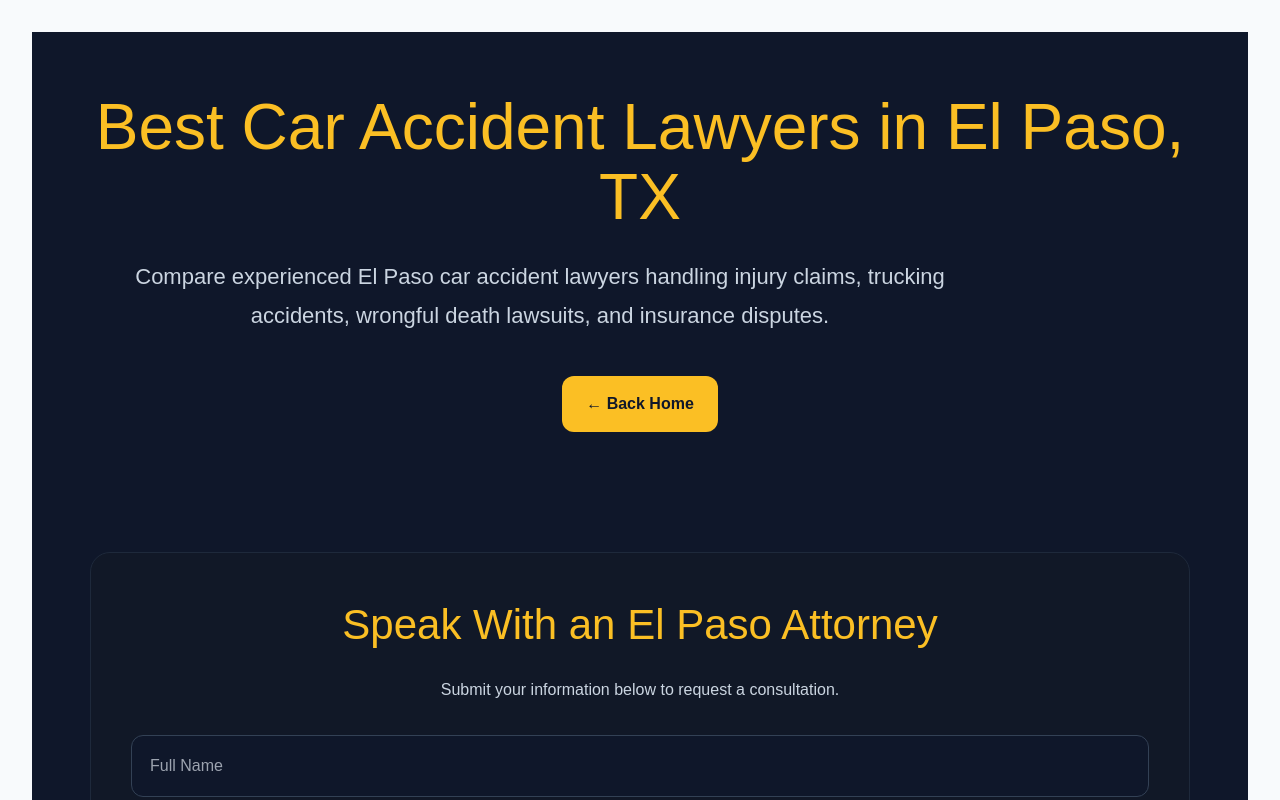
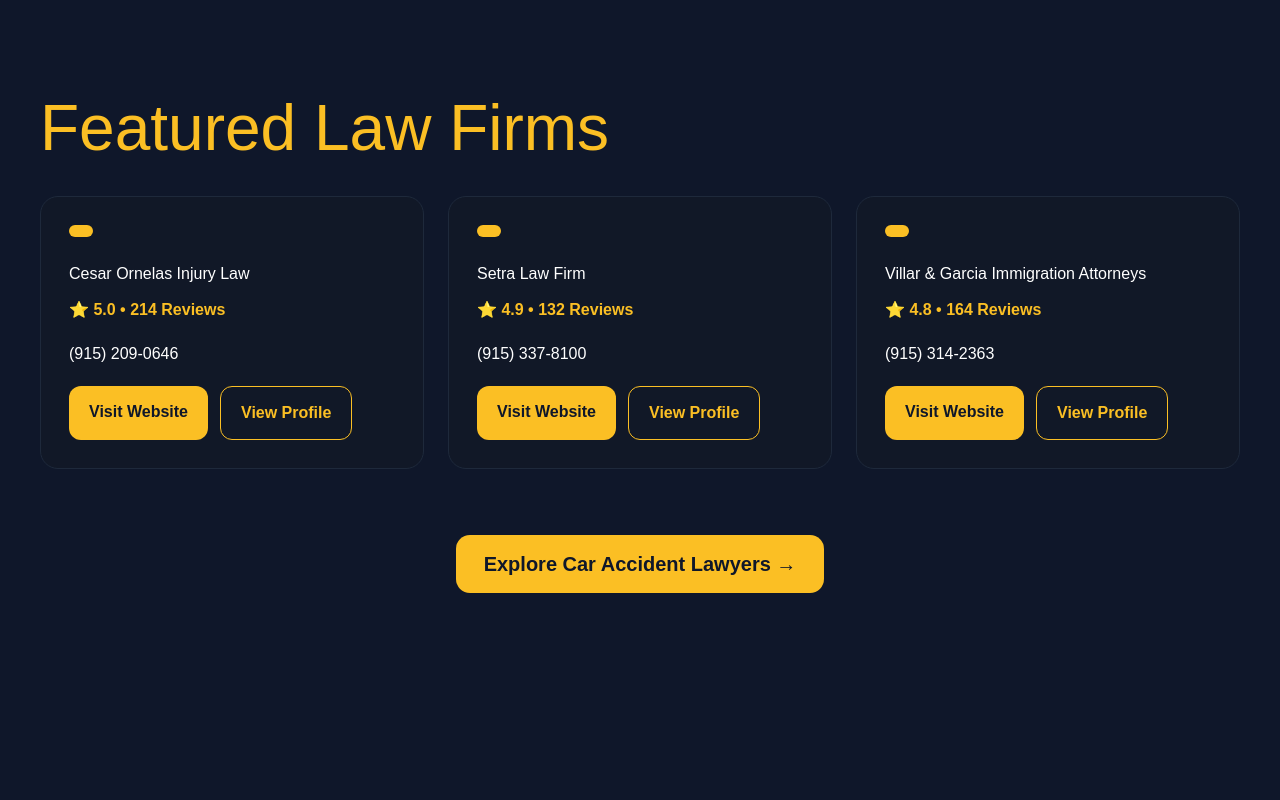
Before and after one commit to chapstucker-dotcom/best-ep-lawyers-, a React (Vite) app: page / in a window 1280 px wide. Shown: the top 800 px of the page. Built offline with nearby package versions, Linux system fonts and the light colour scheme.

Commit message:
fix featured firms

```diff
--- a/src/App.tsx
+++ b/src/App.tsx
@@ -1,14 +1,23 @@
-import "./App.css";
+
+import { firms } from "./data/firms";
+import CarAccidentLawyers from "./pages/CarAccidentLawyers";
 import AttorneyProfile from "./pages/AttorneyProfile";
-import CarAccidentLawyers from "./pages/CarAccidentLawyers";
+
+import AdminDashboard from "./pages/AdminDashboard";
+
+
+
+const featuredFirms = firms;
 
 export default function App() {
   const path = window.location.pathname;
 
+  // SEO PAGE ROUTE
   if (path === "/el-paso-car-accident-lawyers") {
     return <CarAccidentLawyers />;
   }
 
+  // ATTORNEY PROFILE ROUTES
   if (path === "/attorneys/johnson-injury-lawyers") {
     return (
       <AttorneyProfile
@@ -71,27 +80,174 @@ export default function App() {
       />
     );
   }
+if (path === "/admin") {
+  return <AdminDashboard />;
+}
+  // HOMEPAGE
+  return (
+    <main
+      style={{
+        minHeight: "100vh",
+        background: "#0f172a",
+        color: "white",
+        padding: "80px 24px",
+        fontFamily: "Arial, sans-serif",
+      }}
+    >
+      <div
+        style={{
+          maxWidth: "1200px",
+          margin: "0 auto",
+        }}
+      >
+        <h1
+          style={{
+            color: "#fbbf24",
+            fontSize: "64px",
+            marginBottom: "20px",
+          }}
+        >
+          Featured Law Firms
+        </h1>
 
-  if (path === "/attorneys/el-paso-immigration-legal-center") {
-    return (
-      <AttorneyProfile
-        firm="El Paso Immigration Legal Center"
-        title="El Paso Immigration Attorneys"
-        phone="9155554000"
-        website="https://example.com"
-        rating="4.9"
-        reviews="164 Reviews"
-        description="El Paso Immigration Legal Center helps individuals and families with visas, green cards, citizenship, deportation defense, and immigration court proceedings."
-        services={[
-          "Green cards",
-          "Citizenship",
-          "Deportation defense",
-          "Immigration court",
-          "Family immigration",
-        ]}
-      />
-    );
-  }
+        <div
+          style={{
+            display: "grid",
+            gridTemplateColumns: "repeat(auto-fit, minmax(320px, 1fr))",
+            gap: "24px",
+          }}
+        >
+          {featuredFirms.map((firm) => (
+            <div
+              key={firm.name}
+              style={{
+                background: "#111827",
+                border: "1px solid #1e293b",
+                borderRadius: "18px",
+                padding: "28px",
+              }}
+            >
+              <div
+                style={{
+                  display: "inline-block",
+                  background: "#fbbf24",
+                  color: "#0f172a",
+                  padding: "6px 12px",
+                  borderRadius: "999px",
+                  fontWeight: "bold",
+                  marginBottom: "18px",
+                }}
+              >
+                {firm.badge}
+              </div>
 
-  return <CarAccidentLawyers />;
+              <h2
+                style={{
+                  marginBottom: "12px",
+                }}
+              >
+                {firm.name}
+              </h2>
+
+              <p
+                style={{
+                  color: "#fbbf24",
+                  marginBottom: "12px",
+                  fontWeight: "bold",
+                }}
+              >
+                ⭐ {firm.rating} • {firm.reviews}
+              </p>
+
+              <p
+                style={{
+                  color: "#cbd5e1",
+                  marginBottom: "12px",
+                }}
+              >
+                {firm.area}
+              </p>
+
+              <p
+                style={{
+                  color: "#cbd5e1",
+                  lineHeight: 1.7,
+                  marginBottom: "20px",
+                }}
+              >
+                {firm.description}
+              </p>
+
+              <p
+                style={{
+                  marginBottom: "20px",
+                }}
+              >
+                {firm.phone}
+              </p>
+
+              <div
+                style={{
+                  display: "flex",
+                  gap: "12px",
+                  flexWrap: "wrap",
+                }}
+              >
+                <a
+                  href={firm.website}
+                  target="_blank"
+                  style={{
+                    background: "#fbbf24",
+                    color: "#0f172a",
+                    padding: "14px 20px",
+                    borderRadius: "12px",
+                    textDecoration: "none",
+                    fontWeight: "bold",
+                  }}
+                >
+                  Visit Website
+                </a>
+
+                <a
+                  href={firm.profile}
+                  style={{
+                    border: "1px solid #fbbf24",
+                    color: "#fbbf24",
+                    padding: "14px 20px",
+                    borderRadius: "12px",
+                    textDecoration: "none",
+                    fontWeight: "bold",
+                  }}
+                >
+                  View Profile
+                </a>
+              </div>
+            </div>
+          ))}
+        </div>
+
+        <div
+          style={{
+            marginTop: "80px",
+            textAlign: "center",
+          }}
+        >
+          <a
+            href="/el-paso-car-accident-lawyers"
+            style={{
+              background: "#fbbf24",
+              color: "#0f172a",
+              padding: "18px 28px",
+              borderRadius: "14px",
+              textDecoration: "none",
+              fontWeight: "bold",
+              fontSize: "20px",
+            }}
+          >
+            Explore Car Accident Lawyers →
+          </a>
+        </div>
+      </div>
+    </main>
+  );
 }
--- a/src/data/firms.ts
+++ b/src/data/firms.ts
@@ -1,66 +1,46 @@
-import { Firm } from './types';
+export const firms = [
+  {
+    name: "Cesar Ornelas Injury Law",
+    category: "Personal Injury",
+    phone: "(915) 209-0646",
+    website: "https://cesarornelaslaw.com",
+    image: "/firms/cesar-ornelas.jpg",
+    featured: true,
+    exclusive: true,
+    rating: "5.0",
+    reviews: "214 Reviews",
+    address: "El Paso, TX",
+    slug: "/attorneys/cesar-ornelas-injury-law",
+    bio: "Aggressive El Paso personal injury representation focused on serious accident and wrongful death claims.",
+  },
 
-export const firms: Firm[] = [
   {
-    id: '1',
-    name: 'Sun City Legal Group',
-    slug: 'sun-city-legal-group',
-    plan: 'Professional',
+    name: "Setra Law Firm",
+    category: "Criminal Defense",
+    phone: "(915) 337-8100",
+    website: "https://www.setralaw.com",
+    image: "/firms/setra-law.jpg",
     featured: true,
-    categories: ['family-law', 'immigration'],
-    blurb: 'Bilingual family & immigration practice in El Paso.',
-    about: 'Sun City Legal Group provides compassionate, bilingual legal services to El Paso families. Our experienced attorneys handle complex family law matters and immigration cases with personalized attention.',
-    phone: '915-555-0123',
-    email: 'info@suncitylegal.com',
-    website: 'https://suncitylegal.com',
-    address: '123 Mesa St, El Paso, TX 79901',
-    logo: 'https://d64gsuwffb70l.cloudfront.net/68ed9016467af1e849aff0b4_1760400707415_7d407b83.webp',
-    coverImage: 'https://d64gsuwffb70l.cloudfront.net/68ed9016467af1e849aff0b4_1760400702389_1f94cc57.webp',
-    reviewsEnabled: true,
-    faqs: [
-      { question: 'Do you offer bilingual services?', answer: 'Yes, we provide full services in English and Spanish.' },
-      { question: 'What are your consultation fees?', answer: 'Initial consultations are free for family law and immigration cases.' }
-    ],
-    createdAt: '2025-01-15T10:00:00Z'
+    exclusive: false,
+    rating: "4.9",
+    reviews: "132 Reviews",
+    address: "El Paso, TX",
+    slug: "/attorneys/setra-law-firm",
+    bio: "Former prosecutor delivering strategic criminal defense and DWI representation.",
   },
+
   {
-    id: '2',
-    name: 'Borderline Defense',
-    slug: 'borderline-defense',
-    plan: 'Basic',
-    featured: false,
-    categories: ['criminal-law'],
-    blurb: 'DWI and criminal defense.',
-    about: 'Borderline Defense specializes in criminal defense with a focus on DWI cases. We fight for your rights.',
-    phone: '915-555-0456',
-    email: 'team@borderlinedefense.com',
-    website: 'https://borderlinedefense.com',
-    address: '456 Stanton St, El Paso, TX 79901',
-    logo: 'https://d64gsuwffb70l.cloudfront.net/68ed9016467af1e849aff0b4_1760400709133_ef663fb1.webp',
-    coverImage: 'https://d64gsuwffb70l.cloudfront.net/68ed9016467af1e849aff0b4_1760400704922_b0505a42.webp',
-    reviewsEnabled: false,
-    createdAt: '2025-02-01T10:00:00Z'
+    name: "Villar & Garcia Immigration Attorneys",
+    category: "Immigration",
+    phone: "(915) 314-2363",
+    website: "https://vgimmigration.com",
+    image: "/firms/villar-garcia.jpg",
+    featured: true,
+    exclusive: false,
+    rating: "4.8",
+    reviews: "164 Reviews",
+    address: "El Paso, TX",
+    slug: "/attorneys/villar-garcia-immigration-attorneys",
+    bio: "Trusted immigration representation for residency, citizenship, visas, and deportation defense.",
   },
-  {
-    id: '3',
-    name: 'Rio Grande Injury',
-    slug: 'rio-grande-injury',
-    plan: 'Expert',
-    featured: true,
-    categories: ['personal-injury'],
-    blurb: 'Serious injury litigation.',
-    about: 'Rio Grande Injury represents victims of serious accidents and medical malpractice. No fees unless we win your case.',
-    phone: '915-555-0789',
-    email: 'hello@riograndeinjury.com',
-    website: 'https://riograndeinjury.com',
-    address: '789 Yandell Dr, El Paso, TX 79902',
-    logo: 'https://d64gsuwffb70l.cloudfront.net/68ed9016467af1e849aff0b4_1760400710856_feb3eeaf.webp',
-    coverImage: 'https://d64gsuwffb70l.cloudfront.net/68ed9016467af1e849aff0b4_1760400706648_d386976b.webp',
-    reviewsEnabled: true,
-    faqs: [
-      { question: 'Do I pay upfront?', answer: 'No, we work on contingency. You only pay if we win.' },
-      { question: 'How long do cases take?', answer: 'Most personal injury cases settle within 6-18 months.' }
-    ],
-    createdAt: '2024-11-10T10:00:00Z'
-  }
 ];
```
